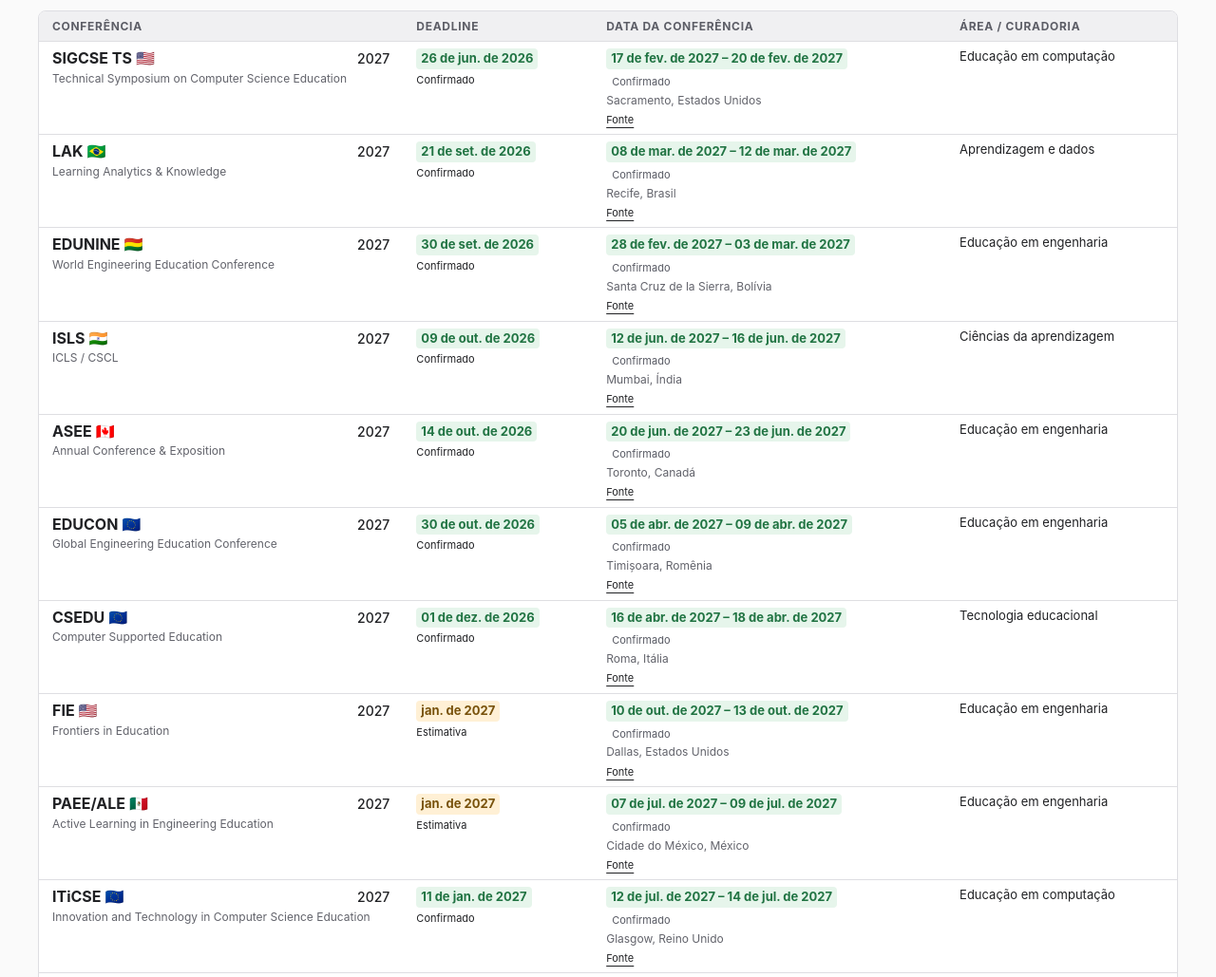
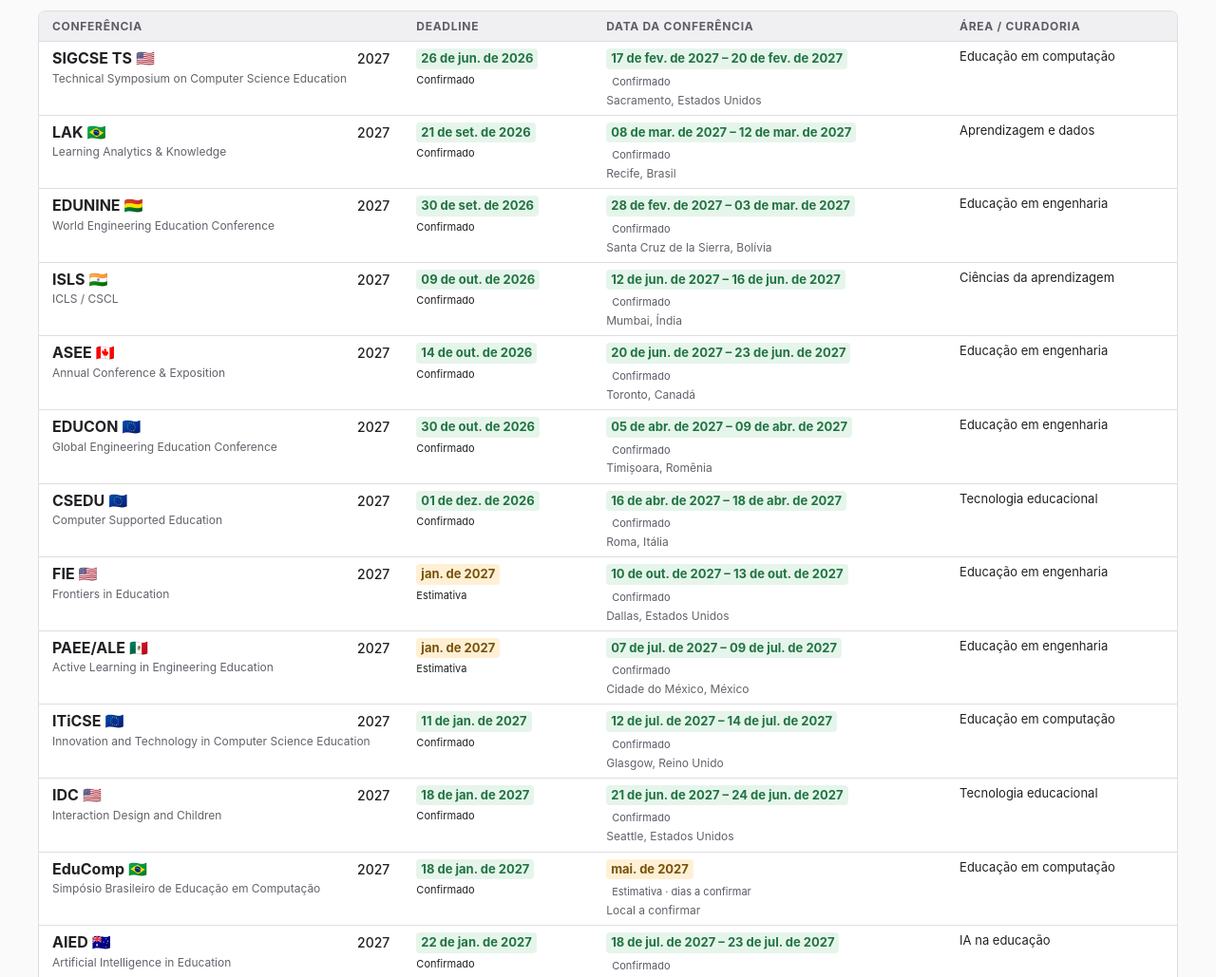
Before and after one commit to insper-education/edu-conferences, a website with bundled scripts: page index.html in a window 1280 px wide. Shown: the part 1812-2841 px from the top of the page at 95% size. Built offline with nearby package versions, Linux system fonts and the light colour scheme.

Commit message:
Remove source links from conference date cells

```diff
--- a/assets/style.css
+++ b/assets/style.css
@@ -62,7 +62,6 @@
 .event-marker.clipped-start{border-left-style:dotted}.event-marker.clipped-end{border-right-style:dotted}
 .event-certainty{display:block;margin-top:4px;background:transparent;padding:0;font-size:12px}
 .event-date{font-size:13px}
-.table-wrap td .event-source{display:inline-block;font-size:11px;font-weight:400;text-decoration:underline;margin-top:5px}
 .event-cell{min-width:220px}
 .deadline-tooltip{max-width:290px;width:max-content;white-space:normal}
 .deadline-marker:focus-visible .deadline-tooltip{display:block}
```
Also changed, not shown: assets/app.js (+1 -1 lines), README.md.
